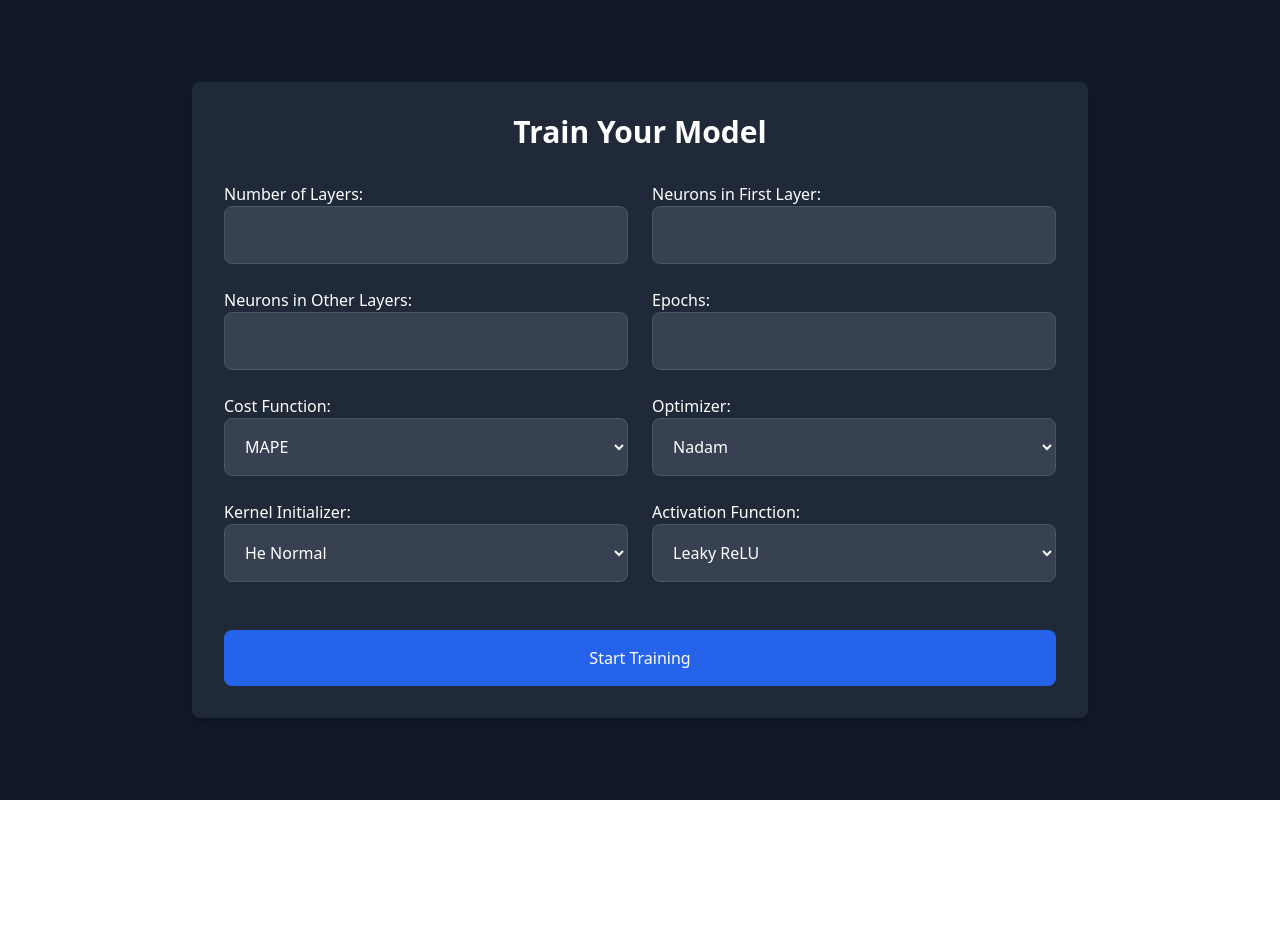
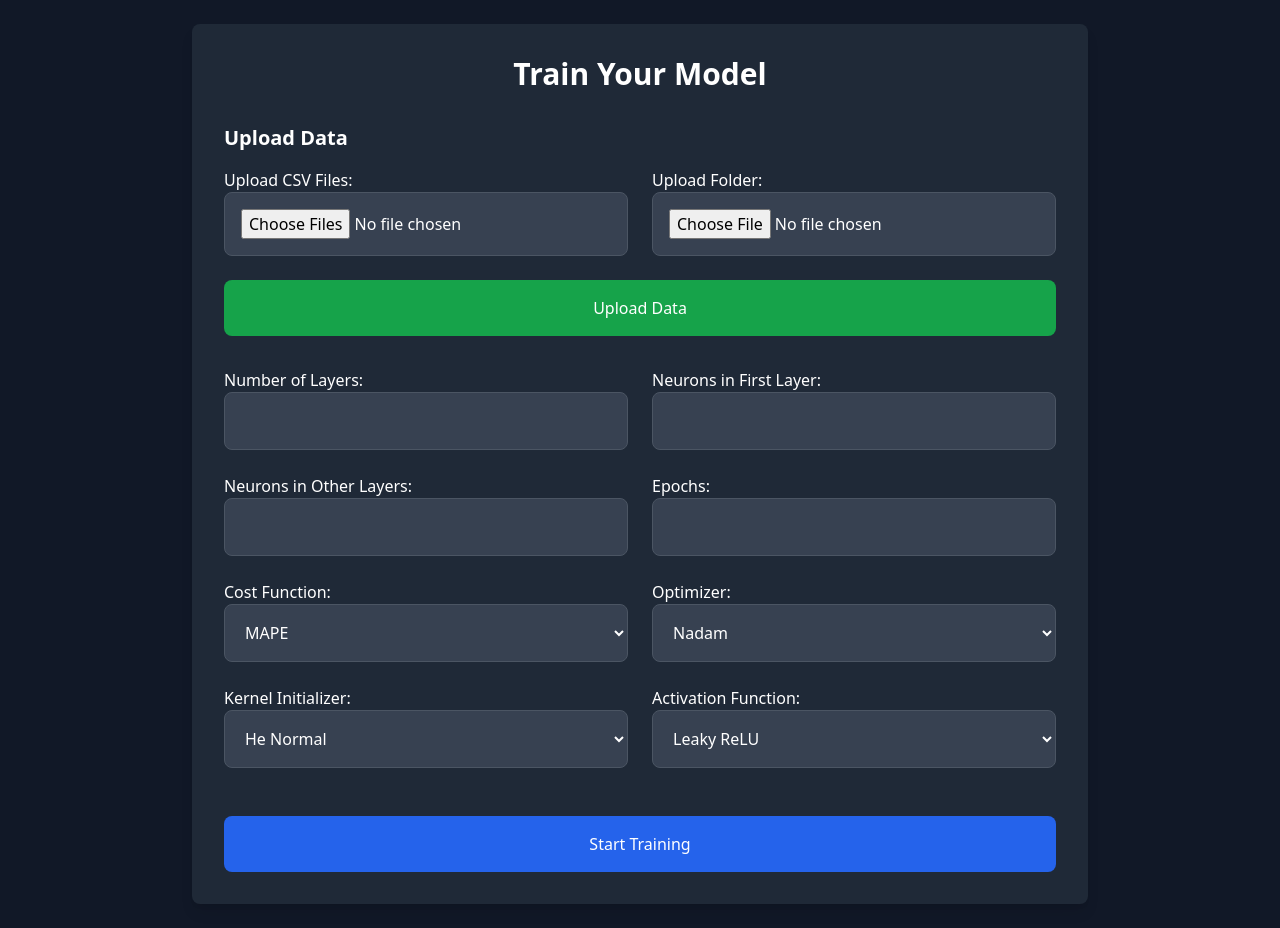
Before and after one commit to Lundjo/Energy-Consumption-Predictions, a React (Vite) app in the folder ui/ui/: page / in a window 1280 px wide. Before the commit the page ends 800 px from the top, so only its background shows below. Built offline with nearby package versions, Linux system fonts and the light colour scheme.

Commit message:
slanje csv fajlova i foldera

```diff
--- a/ui/ui/src/TrainModel.tsx
+++ b/ui/ui/src/TrainModel.tsx
@@ -9,6 +9,49 @@ export default function TrainModel() {
   const [optimizer, setOptimizer] = useState("nadam");
   const [kernelInitializer, setKernelInitializer] = useState("he_normal");
   const [activationFunction, setActivationFunction] = useState("leaky_relu");
+  const [selectedFiles, setSelectedFiles] = useState<FileList | null>(null);
+  const [selectedFolder, setSelectedFolder] = useState<FileList | null>(null);
+
+  const handleFileChange = (e: React.ChangeEvent<HTMLInputElement>) => {
+    if (e.target.files) {
+      setSelectedFiles(e.target.files);
+    }
+  };
+
+  const handleFolderChange = (e: React.ChangeEvent<HTMLInputElement>) => {
+    if (e.target.files) {
+      setSelectedFolder(e.target.files);
+    }
+  };
+
+  const handleUpload = () => {
+    const formData = new FormData();
+
+    if (selectedFiles) {
+      Array.from(selectedFiles).forEach((file) => {
+        formData.append("files", file);
+      });
+    }
+
+    if (selectedFolder) {
+      Array.from(selectedFolder).forEach((file) => {
+        formData.append("folder", file);
+      });
+    }
+
+    // Call backend API to upload files/folder
+    fetch("/api/upload", {
+      method: "POST",
+      body: formData,
+    })
+      .then((response) => response.json())
+      .then((data) => {
+        console.log("Success:", data);
+      })
+      .catch((error) => {
+        console.error("Error:", error);
+      });
+  };
 
   const handleTrain = () => {
     // Call backend API to start training with selected hyperparameters
@@ -18,6 +61,40 @@ export default function TrainModel() {
     <div className="flex justify-center items-center min-h-screen p-6 bg-gray-900 text-white">
       <div className="w-full max-w-4xl bg-gray-800 shadow-lg rounded-lg p-8">
         <h1 className="text-3xl font-bold text-center mb-8">Train Your Model</h1>
+
+        <div className="mb-8">
+          <h2 className="text-xl font-semibold mb-4">Upload Data</h2>
+          <div className="grid grid-cols-1 md:grid-cols-2 gap-6">
+            <label className="block">
+              <span className="font-medium">Upload CSV Files:</span>
+              <input
+                type="file"
+                accept=".csv"
+                multiple
+                onChange={handleFileChange}
+                className="w-full p-4 border border-gray-600 bg-gray-700 rounded-lg text-white"
+              />
+            </label>
+
+            <label className="block">
+              <span className="font-medium">Upload Folder:</span>
+              <input
+                type="file"
+                {...({ webkitdirectory: "true" } as React.InputHTMLAttributes<HTMLInputElement>)}
+                onChange={handleFolderChange}
+                className="w-full p-4 border border-gray-600 bg-gray-700 rounded-lg text-white"
+              />
+            </label>
+
+            <button
+              onClick={handleUpload}
+              className="w-full bg-green-600 text-white p-4 rounded-lg transition duration-300 hover:bg-green-500 col-span-2"
+            >
+              Upload Data
+            </button>
+          </div>
+        </div>
+
         <div className="grid grid-cols-1 md:grid-cols-2 gap-6">
           <label className="block">
             <span className="font-medium">Number of Layers:</span>
```
